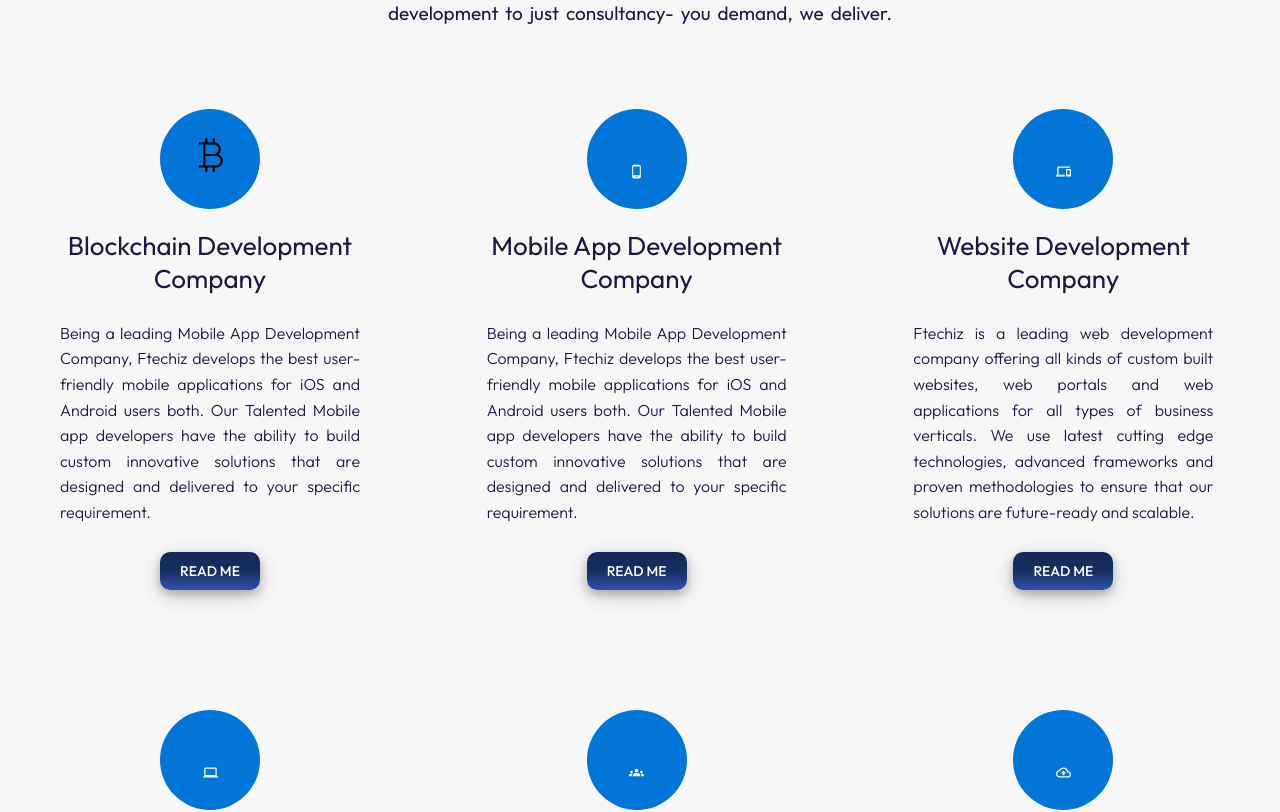
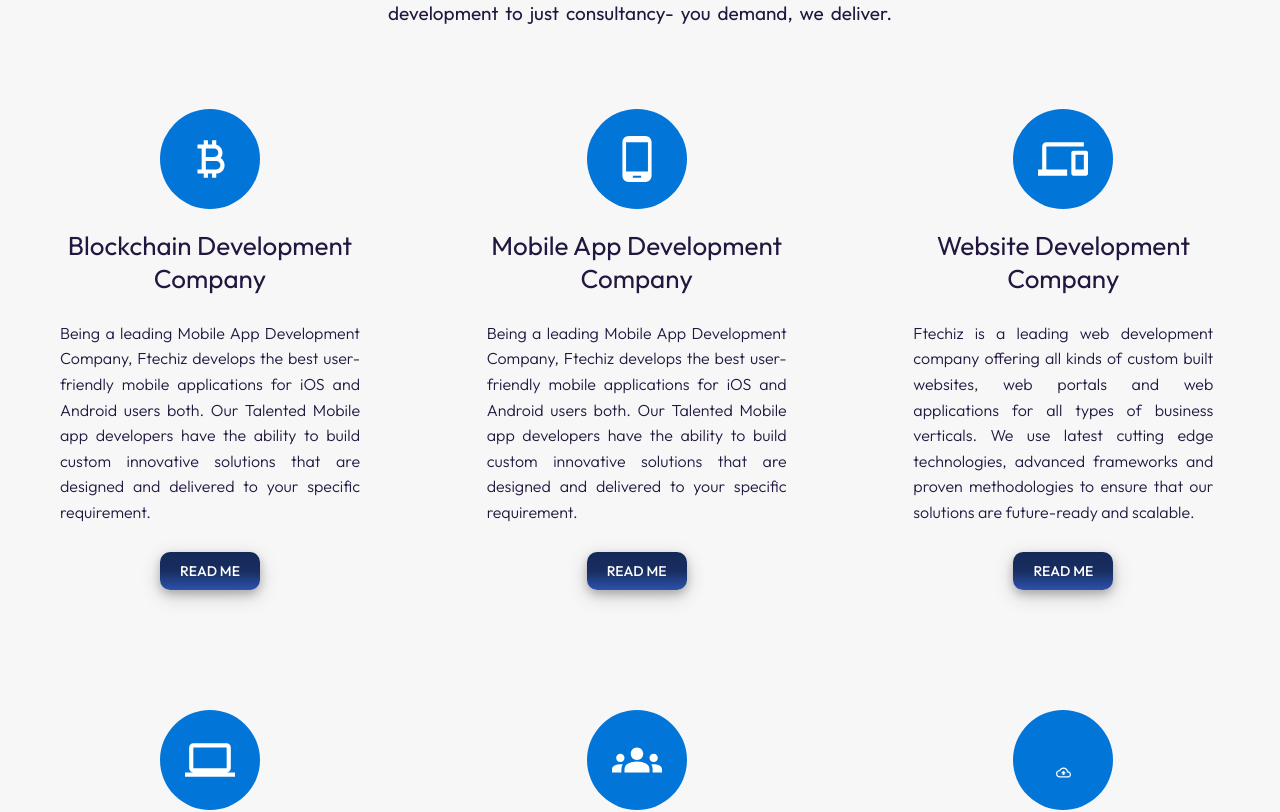
Before and after one commit to ParikshitSaini-Ftechiz/FtechizReactproject, a React (Create React App) app: page / in a window 1280 px wide. Shown: the part 880-1692 px from the top of the page. Built offline with nearby package versions, Linux system fonts and the light colour scheme.

Commit message:
changed icons css

```diff
--- a/src/components/components/Card_detail.js
+++ b/src/components/components/Card_detail.js
@@ -7,31 +7,31 @@ import BackupOutlinedIcon from '@mui/icons-material/BackupOutlined';
 
 export const Card_detail = [
     {
-        icon:<svg xmlns="http://www.w3.org/2000/svg" height="48" width="48"><path d="M19.25 40.85V36.6h-6.3v-2.2h4.3V13.6h-4.3v-2.25h6.3v-4.2h2.15v4.25h5.25V7.15h2.2v4.35q2.7.3 4.35 2.225 1.65 1.925 1.65 4.525 0 1.5-.6 2.825-.6 1.325-1.6 2.325 2 .8 3.1 2.525 1.1 1.725 1.1 3.825 0 2.9-1.975 4.875T30.05 36.6h-1.2v4.25h-2.2V36.6H21.4v4.25Zm.15-17.95h8.65q1.95 0 3.275-1.35t1.325-3.3q0-2-1.325-3.325Q30 13.6 28.05 13.6H19.4Zm0 11.5h10.65q1.95 0 3.275-1.35t1.325-3.3q0-2-1.325-3.325Q32 25.1 30.05 25.1H19.4Z"></path></svg>,
+        icon:<CurrencyBitcoinIcon style={{color:"white", fontSize:"5rem", marginTop:".5rem"}}/>,
         title:"Blockchain Development Company",
         para:"Being a leading Mobile App Development Company, Ftechiz develops the best user-friendly mobile applications for iOS and Android users both. Our Talented Mobile app developers have the ability to build custom innovative solutions that are designed and delivered to your specific requirement.",
         btn_text:"Read Me",
     },
     {
-        icon:<PhoneAndroidIcon />,
+        icon:<PhoneAndroidIcon  style={{color:"white", fontSize:"5rem", marginTop:".5rem"}}/>,
         title:"Mobile App Development Company",
         para:"Being a leading Mobile App Development Company, Ftechiz develops the best user-friendly mobile applications for iOS and Android users both. Our Talented Mobile app developers have the ability to build custom innovative solutions that are designed and delivered to your specific requirement.",
         btn_text:"Read Me",
     },
     {
-        icon:<DevicesIcon/>,
+        icon:<DevicesIcon style={{color:"white", fontSize:"5rem", marginTop:".5rem"}}/>,
         title:"Website Development Company",
         para:"Ftechiz is a leading web development company offering all kinds of custom built websites, web portals and web applications for all types of business verticals. We use latest cutting edge technologies, advanced frameworks and proven methodologies to ensure that our solutions are future-ready and scalable. ",
         btn_text:"Read Me",
     },
     {
-        icon:<ComputerIcon/>,
+        icon:<ComputerIcon style={{color:"white", fontSize:"5rem", marginTop:".5rem"}}/>,
         title:"Website Designing Company",
         para:"Being a Top Website Designing Company, Ftechiz bring together deep industry expertise and the latest IT advancements to deliver custom solutions and products that perfectly fit the needs and behaviour of their users. We use latest cutting-edge technologies, tools, advanced frameworks, and proven strategies to make sure that our solutions are future-ready and conformable. We have a pool of skilled designers who creates attractive designs for retail, banking, manufacturing, healthcare, education and other industries.",
         btn_text:"Read Me",
     },
     {
-        icon:<GroupsIcon />,
+        icon:<GroupsIcon  style={{color:"white", fontSize:"5rem", marginTop:".5rem"}}/>,
         title:"Website App Development Company",
         para:"Ftechiz believes in providing web application development services with valued consulting and analysis solutions. Through our top-notch web app development services, we became the partner of growing businesses and industry leaders in their success journey. Our team specializes in web app development services with robust technology, latest frameworks and tools, and are capable of picking the project from scratch to delivery. We have hands-on experience in building world-class B2B and B2C web solutions.",
         btn_text:"Read Me",
```
